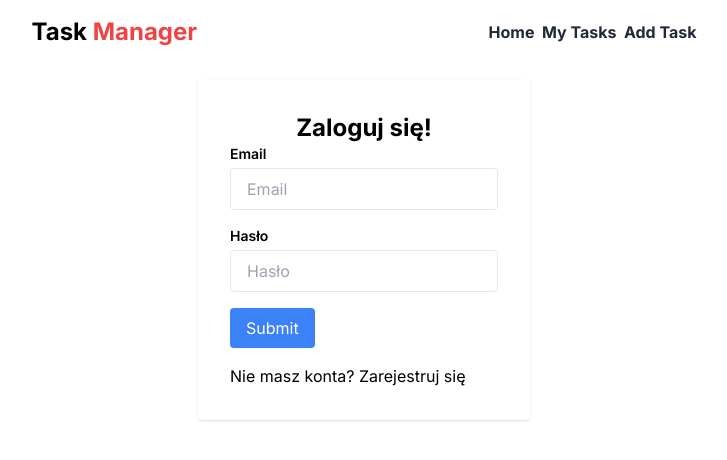
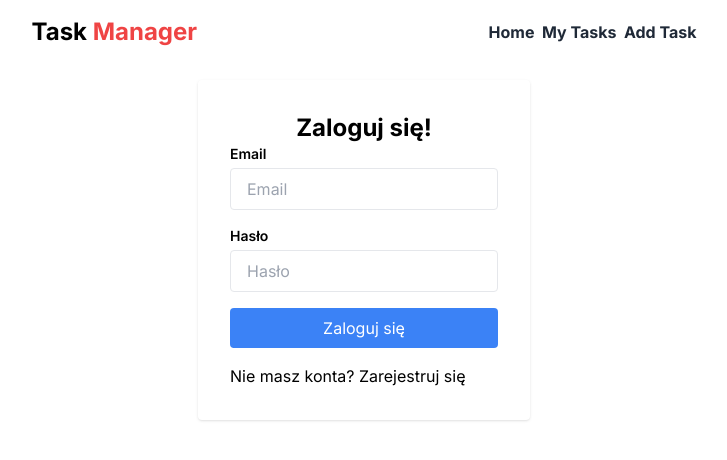
Before and after one commit to wiktohh/nextjs-task-manager, a Next.js app: page /auth/login in a window 1280 px wide. Shown: the top 460 px of the page, without its empty margins (276-1003 px from the left). Built offline with nearby package versions, Linux system fonts and the light colour scheme.

Commit message:
change button on auth pages

```diff
--- a/app/auth/login/page.tsx
+++ b/app/auth/login/page.tsx
@@ -63,9 +63,9 @@ const LoginPage = () => {
 
             <button
               type="submit"
-              className="bg-blue-500 text-white px-4 py-2 rounded hover:bg-blue-600 focus:outline-none focus:shadow-outline-blue active:bg-blue-800"
+              className="bg-blue-500 text-white px-4 py-2 rounded hover:bg-blue-600 focus:outline-none focus:shadow-outline-blue active:bg-blue-800  w-full"
             >
-              Submit
+              Zaloguj się
             </button>
             <p>
               Nie masz konta? <Link href="register">Zarejestruj się</Link>
--- a/app/auth/register/page.tsx
+++ b/app/auth/register/page.tsx
@@ -113,9 +113,9 @@ const RegisterPage = () => {
 
             <button
               type="submit"
-              className="bg-blue-500 text-white px-4 py-2 rounded hover:bg-blue-600 focus:outline-none focus:shadow-outline-blue active:bg-blue-800"
+              className="bg-blue-500 text-white px-4 py-2 rounded hover:bg-blue-600 focus:outline-none focus:shadow-outline-blue active:bg-blue-800 w-full"
             >
-              Submit
+              Zarejestruj się
             </button>
             <p>
               Masz juz konto? <Link href="login">Zaloguj się</Link>
```
